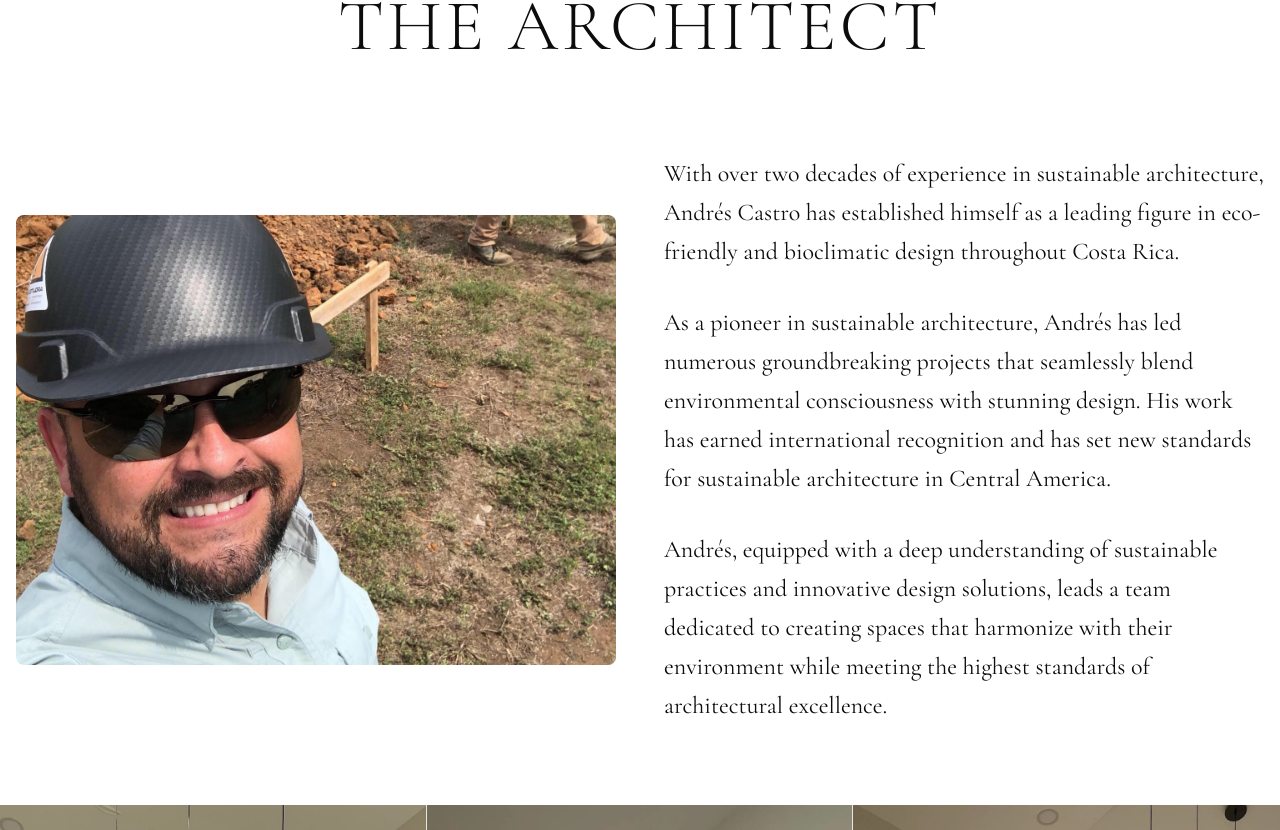
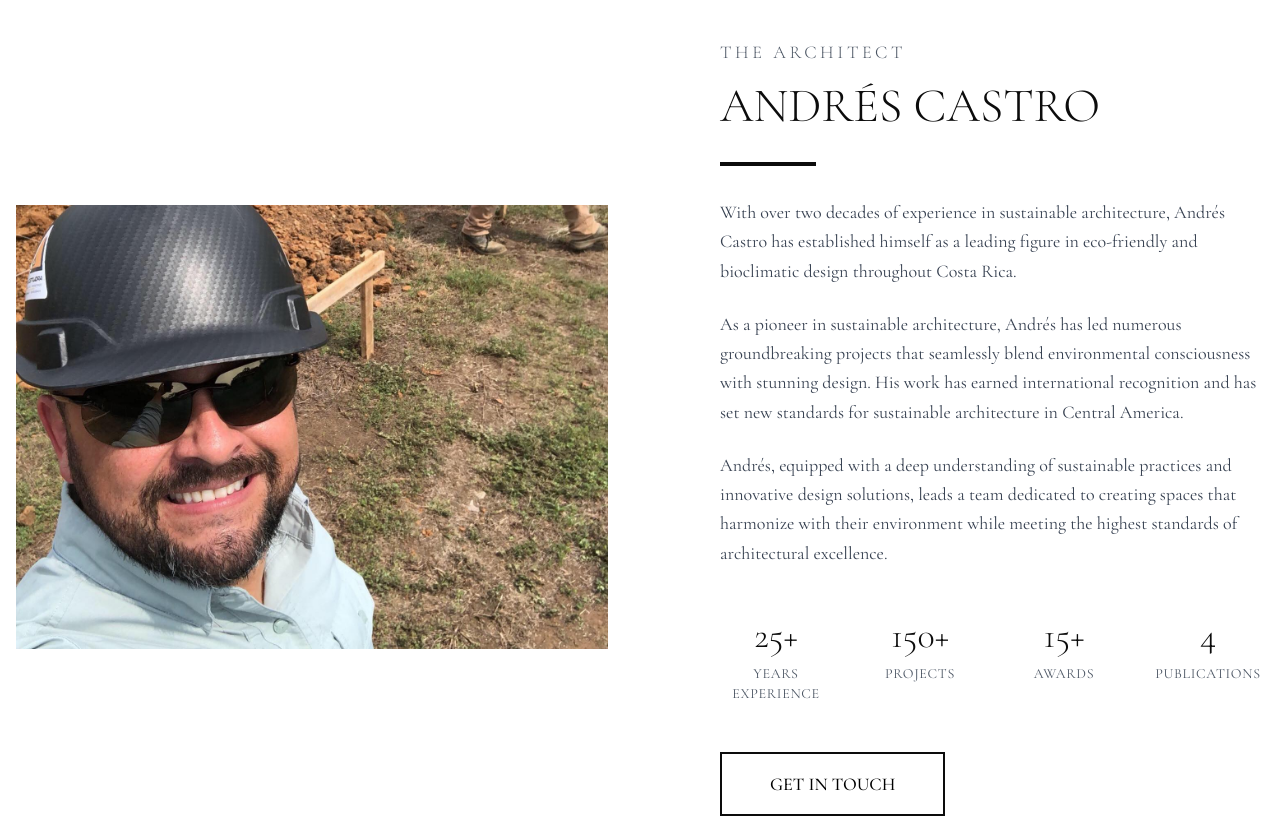
Before and after one commit to botflowlab/AndresCastroWebsite, a React (Vite) app: page /arquitecto in a window 1280 px wide. Shown: the part 650-1480 px from the top of the page. Built offline with nearby package versions, Linux system fonts and the light colour scheme; no server answers; a web font is replaced by a local one.

Commit message:
Update Architect About Section

```diff
--- a/src/pages/architect/About.jsx
+++ b/src/pages/architect/About.jsx
@@ -1,40 +1,84 @@
 import React from 'react';
 import { useTranslation } from 'react-i18next';
+import { Link } from 'react-router-dom';
 
 export default function About() {
   const { t } = useTranslation();
 
   return (
-    <section className="py-20 px-4 bg-white relative pt-20">
+    <section className="py-32 px-4 bg-white relative">
       <div className="max-w-7xl mx-auto">
-        <div className="text-center mb-16">
-          <h2 className="text-5xl md:text-6xl lg:text-7xl font-light mb-6 tracking-wider text-[#0c0c0c]">
-            THE ARCHITECT
-          </h2>
-          <div className="w-32 h-1 bg-white mx-auto"></div>
-        </div>
-
-        <div className="flex flex-col md:flex-row gap-12 items-center">
-          <div className="w-full md:w-1/2 relative aspect-[4/3] overflow-hidden rounded-lg">
-            <img
-              src="/images/theArchitect/ac02.jpg"
-              alt="Andres Castro"
-              className="absolute inset-0 w-full h-full object-cover hover:scale-110 transition-transform duration-700"
-            />
+        {/* Grid Container */}
+        <div className="grid grid-cols-1 lg:grid-cols-2 gap-16 items-center">
+          {/* Left Column - Image */}
+          <div className="relative">
+            <div className="aspect-[4/3] overflow-hidden">
+              <img
+                src="/images/theArchitect/ac02.jpg"
+                alt="Andres Castro"
+                className="w-full h-full object-cover"
+              />
+            </div>
+            {/* Decorative Elements */}
+            <div className="absolute -bottom-8 -left-8 w-64 h-64 border-2 border-[#0c0c0c] -z-10"></div>
+            <div className="absolute -top-8 -right-8 w-64 h-64 border-2 border-[#0c0c0c] -z-10"></div>
           </div>
 
-          <div className="w-full md:w-1/2">
-            <div className="space-y-8 text-xl md:text-2xl text-[#0c0c0c]">
-              <p className="leading-relaxed">
+          {/* Right Column - Content */}
+          <div className="lg:pl-12">
+            {/* Small Title */}
+            <h3 className="text-lg font-light tracking-[0.2em] text-gray-600 mb-4">
+              THE ARCHITECT
+            </h3>
+
+            {/* Main Title */}
+            <h2 className="text-5xl font-light mb-8 text-[#0c0c0c]">
+              ANDRÉS CASTRO
+            </h2>
+
+            {/* Separator Line */}
+            <div className="w-24 h-1 bg-[#0c0c0c] mb-8"></div>
+
+            {/* Description Paragraphs */}
+            <div className="space-y-6 text-lg text-gray-700 leading-relaxed mb-12">
+              <p>
                 With over two decades of experience in sustainable architecture, Andrés Castro has established himself as a leading figure in eco-friendly and bioclimatic design throughout Costa Rica.
               </p>
-              <p className="leading-relaxed">
+              <p>
                 As a pioneer in sustainable architecture, Andrés has led numerous groundbreaking projects that seamlessly blend environmental consciousness with stunning design. His work has earned international recognition and has set new standards for sustainable architecture in Central America.
               </p>
-              <p className="leading-relaxed">
+              <p>
                 Andrés, equipped with a deep understanding of sustainable practices and innovative design solutions, leads a team dedicated to creating spaces that harmonize with their environment while meeting the highest standards of architectural excellence.
               </p>
             </div>
+
+            {/* Stats Grid */}
+            <div className="grid grid-cols-2 md:grid-cols-4 gap-8 mb-12">
+              <div className="text-center">
+                <div className="text-4xl font-light text-[#0c0c0c] mb-2">25+</div>
+                <div className="text-sm text-gray-600 uppercase tracking-wider">Years Experience</div>
+              </div>
+              <div className="text-center">
+                <div className="text-4xl font-light text-[#0c0c0c] mb-2">150+</div>
+                <div className="text-sm text-gray-600 uppercase tracking-wider">Projects</div>
+              </div>
+              <div className="text-center">
+                <div className="text-4xl font-light text-[#0c0c0c] mb-2">15+</div>
+                <div className="text-sm text-gray-600 uppercase tracking-wider">Awards</div>
+              </div>
+              <div className="text-center">
+                <div className="text-4xl font-light text-[#0c0c0c] mb-2">4</div>
+                <div className="text-sm text-gray-600 uppercase tracking-wider">Publications</div>
+              </div>
+            </div>
+
+            {/* CTA Button */}
+            <Link
+              to="/contacto"
+              className="inline-block border-2 border-[#0c0c0c] px-12 py-4 text-lg font-medium hover:bg-[#0c0c0c] hover:text-white transition-all duration-300"
+            >
+              GET IN TOUCH
+            </Link>
           </div>
         </div>
       </div>
```
